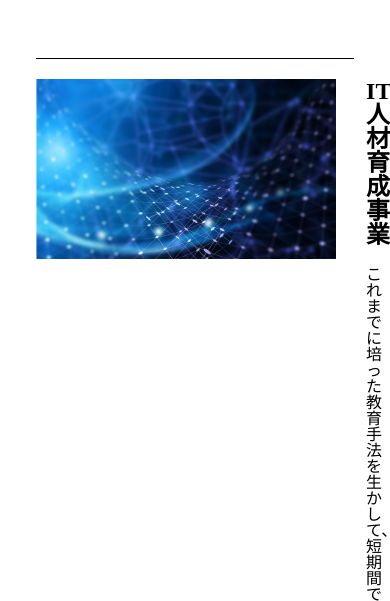
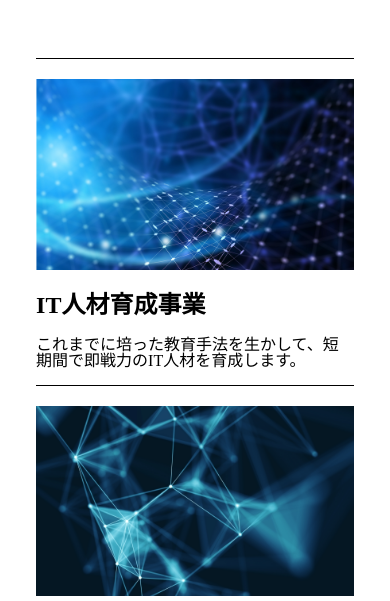
Before and after one commit to yamajun874/task-html-css-js, a plain HTML site: page service.html in a window 390 px wide. Shown: the part 310-911 px from the top of the page. Drawn offline with Linux system fonts and the light colour scheme.

Commit message:
second-commit

```diff
--- a/css/index.css
+++ b/css/index.css
@@ -228,6 +228,7 @@ header {
 .blog-wrapper {
   display: flex;
   justify-content: space-between;
+  flex-wrap: wrap;
   align-items: center;
 }
 
@@ -520,4 +521,16 @@ footer {
   padding-bottom: 20px;
   padding-right: 0;
 }
+
+.service-item {
+  width: 100%;
 }
+
+.service-item img {
+  height: 350px;
+}
+
+.blog-item {
+  width: 100%;
+}
+}
--- a/css/service.css
+++ b/css/service.css
@@ -74,6 +74,7 @@ header {
 
 .service-item {
   display: flex;
+  /* flex-wrap: wrap; */
   border-top: 1px solid black;
 }
 
@@ -295,4 +296,21 @@ footer {
   padding-bottom: 20px;
   padding-right: 0;
 }
+
+.service-item {
+  flex-wrap: wrap;
+  padding-top: 20px;
 }
+
+.service-item__image img {
+  width: 100%;
+}
+
+.service-item__image {
+  padding: 0;
+}
+
+.service-item__message {
+  padding-left: 0;
+}
+}
```
Also changed, not shown: css/blog.css (+6 -3 lines).
